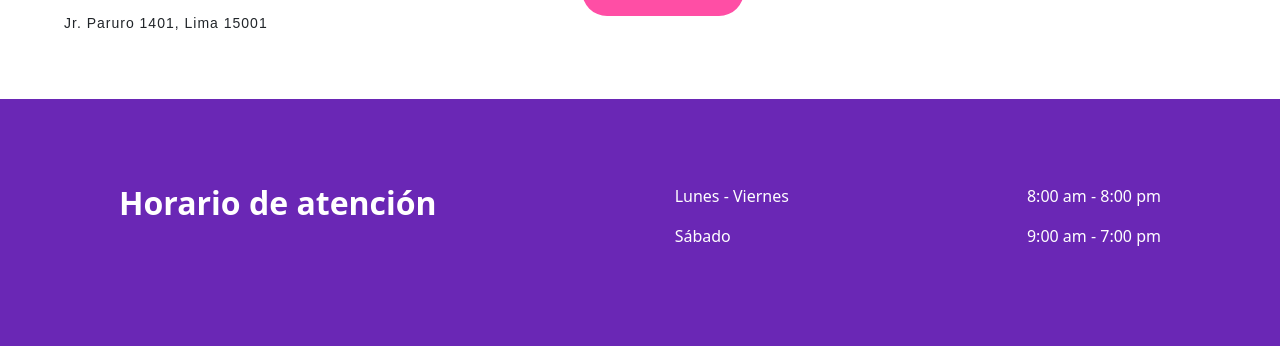
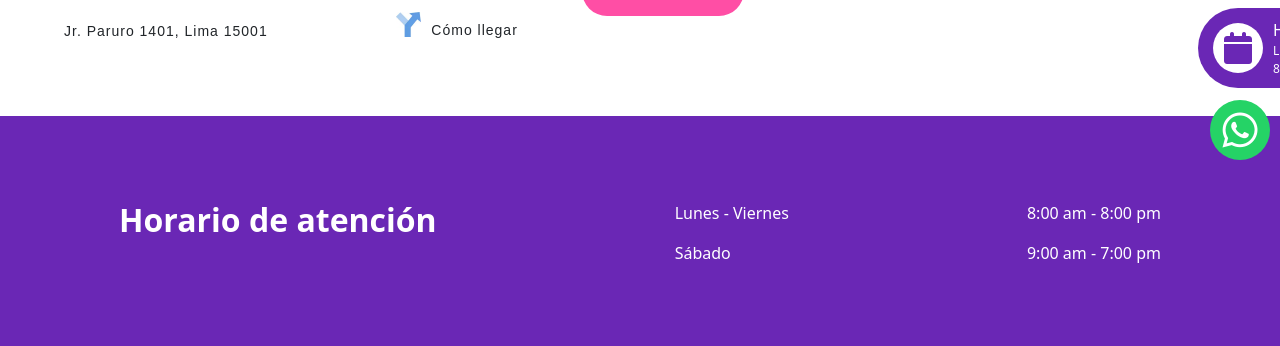
Before and after one commit to DanielaMichelle/Digimedia_prc-master, a PHP site: page /Digimedia_prc-master/contacto in a window 1280 px wide. Shown: the part 568-914 px from the top of the page. Run offline with PHP 8.4, Linux system fonts and the light colour scheme; some libraries are stand-ins or nearby versions.

Commit message:
diseño pagina contactos

```diff
--- a/public/css/header.css
+++ b/public/css/header.css
@@ -178,7 +178,8 @@ header label {
   font-weight: bold;
 }
 .menu a:hover {
-  background: #ff0c7d;
+  color: white;
+  background-color: #ff0c7d;
 }
 .menu a i {
   margin-left: 10px;
--- a/public/css/section.css
+++ b/public/css/section.css
@@ -171,7 +171,32 @@
   margin-bottom: 16px;
 }
 
-.contacto--map__container .address {
+.contacto--map__container .map-bottom {
+  display: flex;
+  justify-content: space-between;
+  align-items: center;
+}
+
+.contacto--map__container .map-bottom div {
+  display: flex;
+  gap: 10px;
+}
+
+.contacto--map__container .map-bottom div figure {
+  width: 25px;
+  height: 25px;
+  img {
+    width: 100%;
+    height: 100%;
+  }
+}
+
+.contacto--map__container .map-bottom div span {
+  padding-top: 9px;
+}
+
+.contacto--map__container .map-bottom .address,
+.contacto--map__container .map-bottom div span {
   letter-spacing: 1px;
   font-size: 14px;
 }
@@ -245,8 +270,10 @@
   border-radius: 50px;
 }
 
+/* panel contacto y whatsapp*/
+
 .botones-contacto {
-  width: 20rem;
+  width: max-content;
   height: 14rem;
   position: fixed;
   z-index: 100;
@@ -254,9 +281,35 @@
   right: 0;
 }
 
+.botones-contacto--main-page {
+  display: flex;
+  flex-direction: column;
+  align-items: center;
+  height: fit-content;
+  padding-bottom: 14px;
+  padding-right: 14px;
+}
+
 .botones-contacto .horario {
   background-color: #6a27b5;
   display: flex;
+  padding: 10px;
+  padding-left: 15px;
+  gap: 10px;
+  border-radius: 50px 0px 0px 50px;
+  align-items: center;
+}
+
+.botones-contacto .horario--cerrado {
+  position: relative;
+  left: 14rem;
+  transition: left 0.5s ease-in-out;
+}
+
+.botones-contacto .horario--abierto {
+  position: relative;
+  left: 0;
+  transition: left 0.5s ease-in-out;
 }
 
 .botones-contacto .horario figure {
@@ -264,11 +317,78 @@
   background-color: white;
   width: 50px;
   height: 50px;
+  margin: 0;
+  display: flex;
+  align-items: center;
+  justify-content: center;
+}
+
+.botones-contacto .horario figure i  {
+  color: #6a27b5;
+  font-size: 32px;
 }
 
 .botones-contacto .horario .horario--text {
   display: flex;
   flex-direction: column;
+  color: white;
+}
+
+.botones-contacto .horario .horario--text span:first-child {
+  text-transform: uppercase;
+  font-size: 16px;
+}
+
+.horario .horario--text .horario--container {
+  display: flex;
+  font-size: 12px;
+}
+
+.horario--text .horario--container div:first-child {
+  margin-right: 20px;
+}
+
+.horario--text .horario--container p {
+  margin: 0;
+}
+
+.botones-contacto .whatsapp {
+  display: flex;
+  justify-content: flex-end;
+  margin: 12px 10px;
+}
+
+.botones-contacto .whatsapp a {
+  display: grid;
+  justify-content: center;
+  align-items: center;
+  background-color: #25d366;
+  border-radius: 50%;
+  width: 60px;
+  height: 60px;
+  color: #25d366;
+}
+
+.botones-contacto .whatsapp a i {
+  color: #ffffff;
+  font-size: 40px;
+}
+
+.botones-contacto .flecha-arriba {
+  display: grid;
+  justify-content: center;
+  align-items: center;
+  background-color: rgb(111 75 232);
+  border-radius: 50%;
+  width: 60px;
+  height: 60px;
+  color: rgb(111 75 232);
+}
+
+
+.botones-contacto .flecha-arriba i  {
+  font-size: 2rem;
+  color: white;
 }
 
 @media screen and (max-width: 1135px) {
--- a/public/include/modal_main.php
+++ b/public/include/modal_main.php
@@ -286,7 +286,7 @@
                 <!--//Nombre//-->
                 <div class="form-group">
                     <label for="name">Nombre Completo</label>
-                    <input type="text" class="form-control" placeholder="Jimena Vásquez" name="name" id="name">
+                    <input type="text" class="form-control" placeholder="Nombre Apellido" name="name" id="name">
                     <p class="err-msg"></p>
                 </div>
 
--- a/public/include/section_message.php
+++ b/public/include/section_message.php
@@ -8,7 +8,7 @@
 
     .mapa {
         height: 500px;
-        margin-bottom: 50px;
+        /* margin-bottom: 50px; */
     }
 
     .map {
--- a/public/view/contacto.php
+++ b/public/view/contacto.php
@@ -15,8 +15,7 @@
     <link rel="stylesheet" href="./public/css/section.css">
     <link rel="stylesheet" href="./public/css/contactos.css">
 
-    <link href="https://cdn.jsdelivr.net/npm/bootstrap@5.2.3/dist/css/bootstrap.min.css" rel="stylesheet"
-        integrity="sha384-rbsA2VBKQhggwzxH7pPCaAqO46MgnOM80zW1RWuH61DGLwZJEdK2Kadq2F9CUG65" crossorigin="anonymous">
+    <link href="https://cdn.jsdelivr.net/npm/bootstrap@5.2.3/dist/css/bootstrap.min.css" rel="stylesheet" integrity="sha384-rbsA2VBKQhggwzxH7pPCaAqO46MgnOM80zW1RWuH61DGLwZJEdK2Kadq2F9CUG65" crossorigin="anonymous">
     <!-- Stylos Css propios -->
     <link rel="stylesheet" href="https://cdnjs.cloudflare.com/ajax/libs/font-awesome/6.4.0/css/all.min.css">
     <link rel="stylesheet" href="https://cdn.jsdelivr.net/npm/bootstrap-icons@1.10.5/font/bootstrap-icons.css">
@@ -36,7 +35,15 @@
                 <div class="map">
                     <?php include './public/include/section_maps.php' ?>
                 </div>
+                <div class="map-bottom">
                     <span class="address">Jr. Paruro 1401, Lima 15001</span>
+                    <div>
+                        <figure>
+                            <img src="./public/img/flecha-como-llegar.webp" alt="cómo llegar">
+                        </figure>
+                        <span>Cómo llegar</span>
+                    </div>
+                </div>
             </div>
         </div>
 
@@ -47,8 +54,7 @@
                         <div class="col-md-6">
                             <div class="mb-3">
                                 <div class="label">Nombre Completo</div>
-                                <input type="text" class="form-control" name="nombre" id="nombre"
-                                    placeholder="Nombres y Apellidos">
+                                <input type="text" class="form-control" name="nombre" id="nombre" placeholder="Nombres y Apellidos">
                                 <small></small>
                             </div>
                         </div>
@@ -56,8 +62,7 @@
                         <div class="col-md-6">
                             <div class="mb-3">
                                 <div class="label">Email</div>
-                                <input type="email" class="form-control" name="emailPerson" id="emailPerson"
-                                    placeholder="Email">
+                                <input type="email" class="form-control" name="emailPerson" id="emailPerson" placeholder="Email">
                                 <small></small>
                             </div>
                         </div>
@@ -84,8 +89,7 @@
                         <div class="col-md-6">
                             <div class="mb-3">
                                 <div class="label">Número</div>
-                                <input type="text" class="form-control" name="numero" id="numero"
-                                    placeholder="Teléfono (9 dígitos)">
+                                <input type="text" class="form-control" name="numero" id="numero" placeholder="Teléfono (9 dígitos)">
                                 <small></small>
                             </div>
                         </div>
@@ -93,8 +97,7 @@
 
                     <div class="mb-3">
                         <div class="label">Mensaje</div>
-                        <textarea name="mensaje" class="form-control" id="mensaje" cols="30" rows="4"
-                            placeholder="Escríbenos aquí"></textarea>
+                        <textarea name="mensaje" class="form-control" id="mensaje" cols="30" rows="4" placeholder="Escríbenos aquí"></textarea>
                         <small></small>
                     </div>
 
@@ -142,34 +145,40 @@
                 <p>9:00 am - 7:00 pm</p>
             </div>
         </div>
-
     </div>
 
     <?php include './public/include/section_maps.php' ?>
 
     <?php include_once './public/assets/footer.php' ?>
 
-    <!-- Botones -->
-    <!-- <div class="botones-contacto"> -->
-    <!-- <div class="horario"> -->
-    <!-- <figure> -->
-    <!-- <img src="./public/img/ubicacion.png" alt="ubicacion"> -->
-    <!-- </figure> -->
-    <!-- <div class="horario--text"> -->
-    <!-- <span>Horario</sp> -->
-    <!-- <div class="horario--container"> -->
-    <!-- <div>
+    <!-- Panel de horario y whatsapp -->
+    <div class="botones-contacto">
+        <div class="horario horario--cerrado">
+            <figure>
+                <i class="fa-solid fa-calendar"></i>
+            </figure>
+            <div class="horario--text">
+                <span>Horario</span>
+                    <div class="horario--container">
+                        <div>
                             <p>Lunes - Viernes</p>
                             <span>8:00 am - 8:00 pm</span>
                         </div>
                         <div>
                             <p>Lunes - Viernes</p>
                             <span>8:00 am - 8:00 pm</span>
-                        </div> -->
-    <!-- </div>
                         </div>
                     </div>
-    </div> -->
+            </div>
+        </div>
+
+        <div class="whatsapp">
+            <a href="https://wa.me/51999351599" target="_blank">
+                <i class="fa-brands fa-whatsapp"></i>
+            </a>
+        </div>
+    </div>
+
     </div>
 
     <script>
@@ -254,6 +263,16 @@
                     console.error("Error al enviar FormData:", err);
                 });
         }
+
+        // Interactividad de botones
+        const panelHorario = document.querySelector(".botones-contacto .horario");
+        const horarioBtn = document.querySelector(".botones-contacto .horario figure");
+
+        horarioBtn.addEventListener("click", () => {
+            panelHorario.classList.toggle("horario--cerrado");
+            panelHorario.classList.toggle("horario--abierto");
+        })
+
     </script>
 
 </body>
--- a/public/view/modales/1-modal.php
+++ b/public/view/modales/1-modal.php
@@ -127,7 +127,7 @@
     flex-direction: column;
     align-items: center;
     margin-bottom: 0;
-    padding-top: 3rem;
+    padding-top: 1rem;
 }
 
 .modal-main .modal-main-image img {
@@ -331,7 +331,7 @@
             </form>
 
             <figure class="modal-main-image">
-                <img src="./public/img/img4.jpg" alt="modal diseno y desarrollo">
+                <img src="./public/img/img4-sinfondo3.png" alt="modal diseno y desarrollo">
                 <figcaption>¡TU PRIMERA ASESORíA ES <span>GRATIS!</span></figcaption>
             </figure>
         </div>
--- a/public/view/servicios.php
+++ b/public/view/servicios.php
@@ -7,8 +7,8 @@
     <title>.:: DigiMedia ::.</title>
 
     <!-- Base URL -->
-    <base href="http://localhost:82/Digimedia_prc-master/">
-    <!-- <base href="https://www.digimediamkt.com/"> -->
+    <!-- <base href="http://localhost/Digimedia_prc-master/"> -->
+    <base href="https://www.digimediamkt.com/">
 
 
     <link rel="shortcut icon" href="./public/img/logo.png" type="image/x-icon">
```
Also changed, not shown: other parts of public/css/section.css (+44 -6 lines), public/js/interactividad.js (+10 -0 lines), public/view/index.php (+22 -20 lines), public/img/flecha-como-llegar.webp (added), public/img/img4-sinfondo.png (added), public/img/img4-sinfondo3.png (added). Lines whose indentation alone changed are shown as unchanged.
